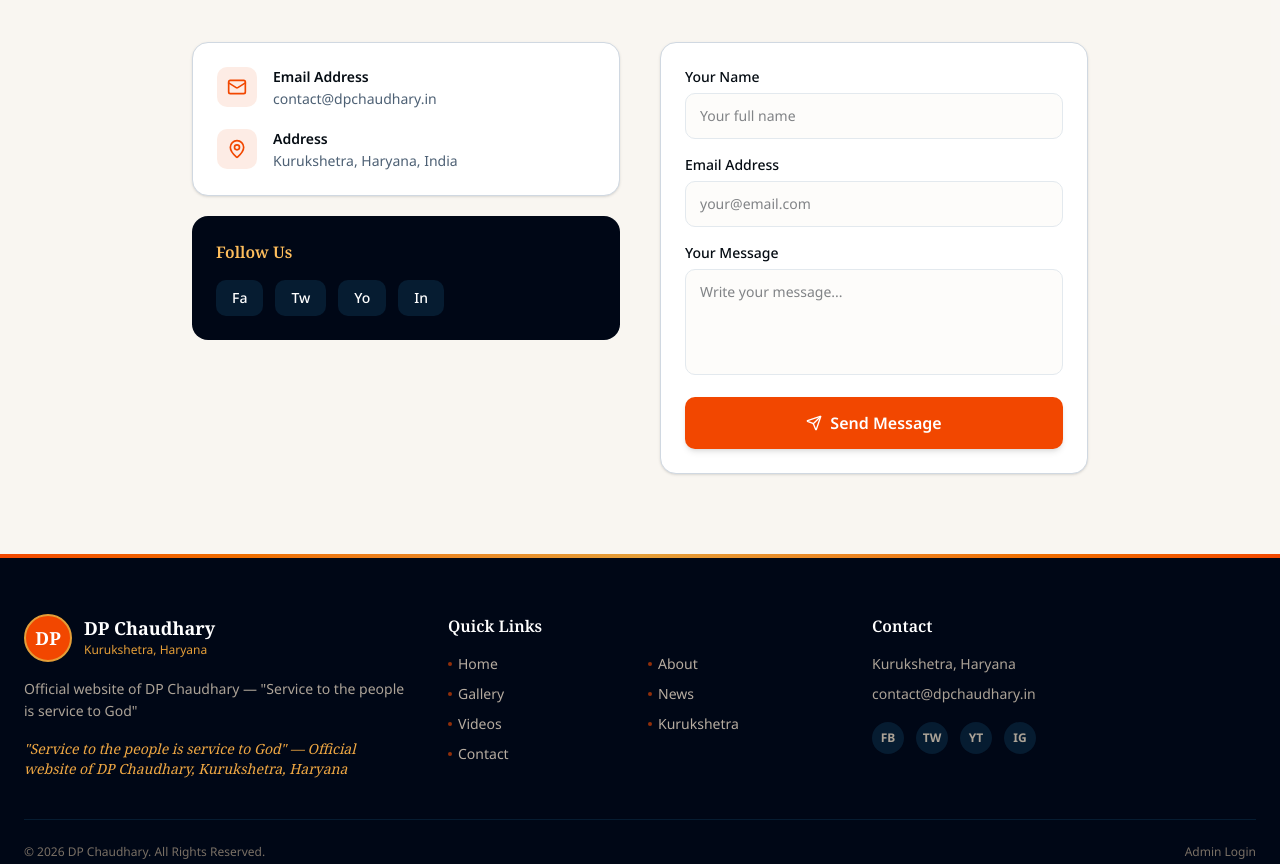
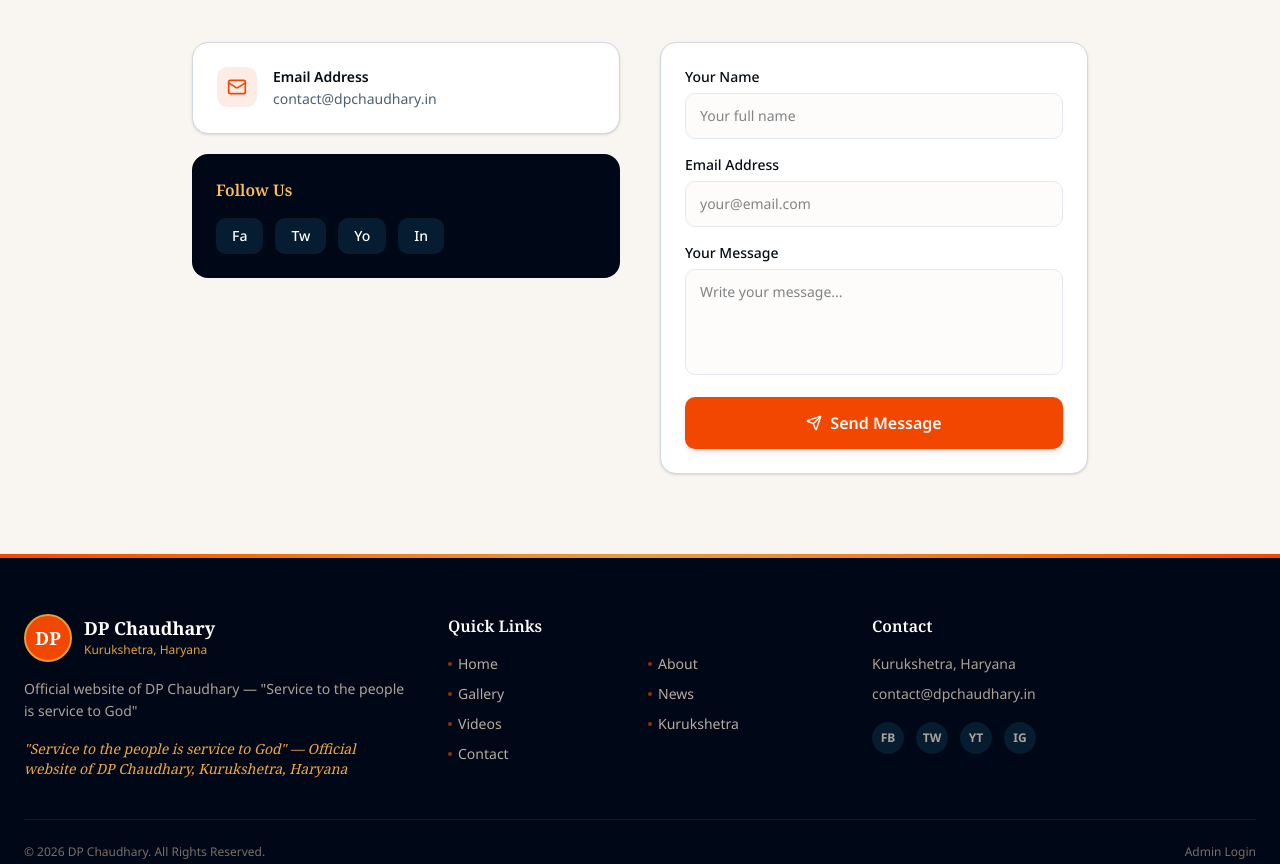
Before and after one commit to zippyyzig/dpchaudhary, a Next.js app: page / in a window 1280 px wide. Shown: the part 6280-7144 px from the top of the page. Built offline with nearby package versions, Linux system fonts and the light colour scheme; no server answers; the database is empty.

Commit message:
chore: remove address info from contact section
Cleaned up contact details, removed address entry.

```diff
--- a/components/contact-section.tsx
+++ b/components/contact-section.tsx
@@ -24,11 +24,6 @@ export default function ContactSection() {
       icon: Mail,
       label: t('contact.email'),
       value: 'contact@dpchaudhary.in',
-    },
-    {
-      icon: MapPin,
-      label: t('contact.address'),
-      value: t('contact.address_val'),
     },
   ]
 
```
